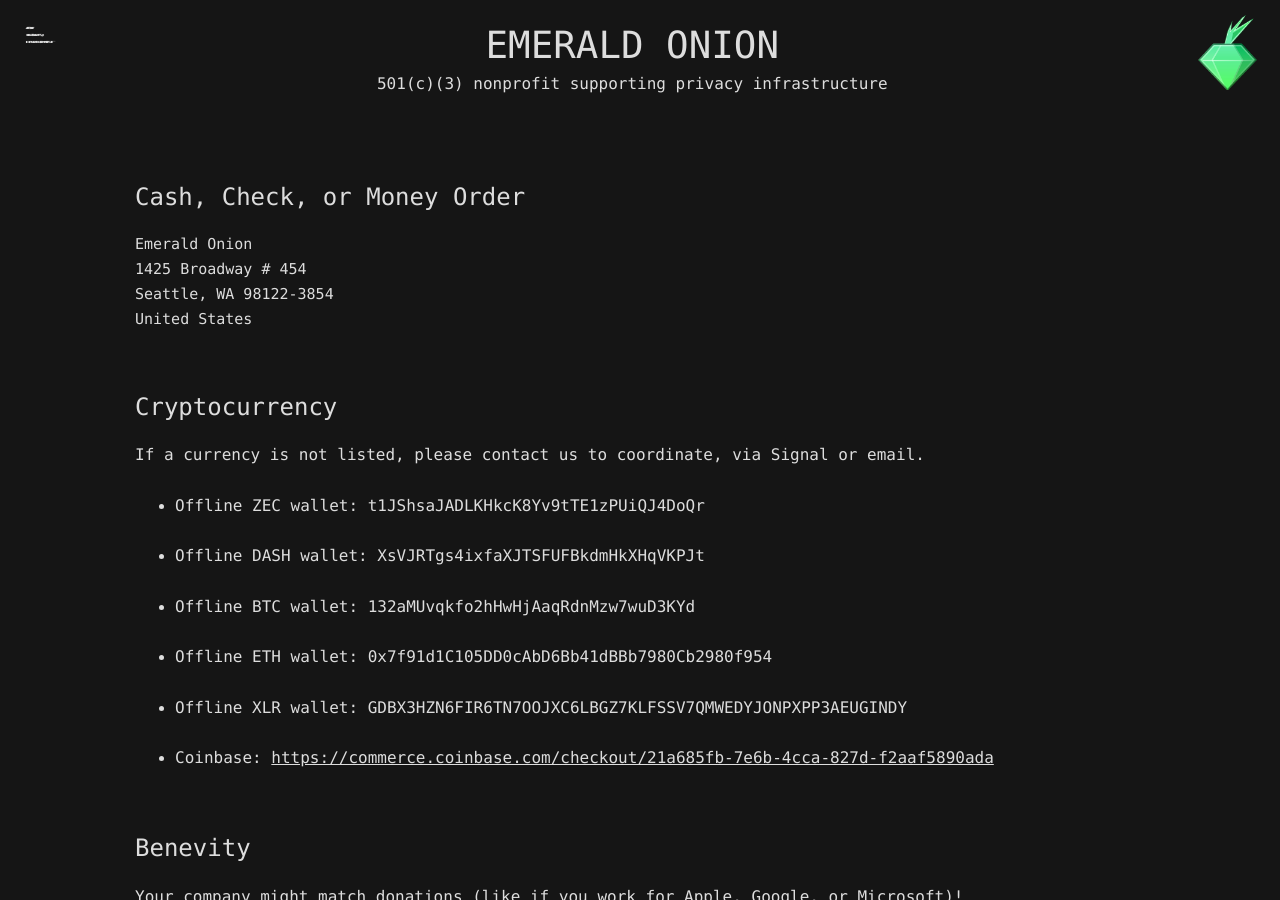
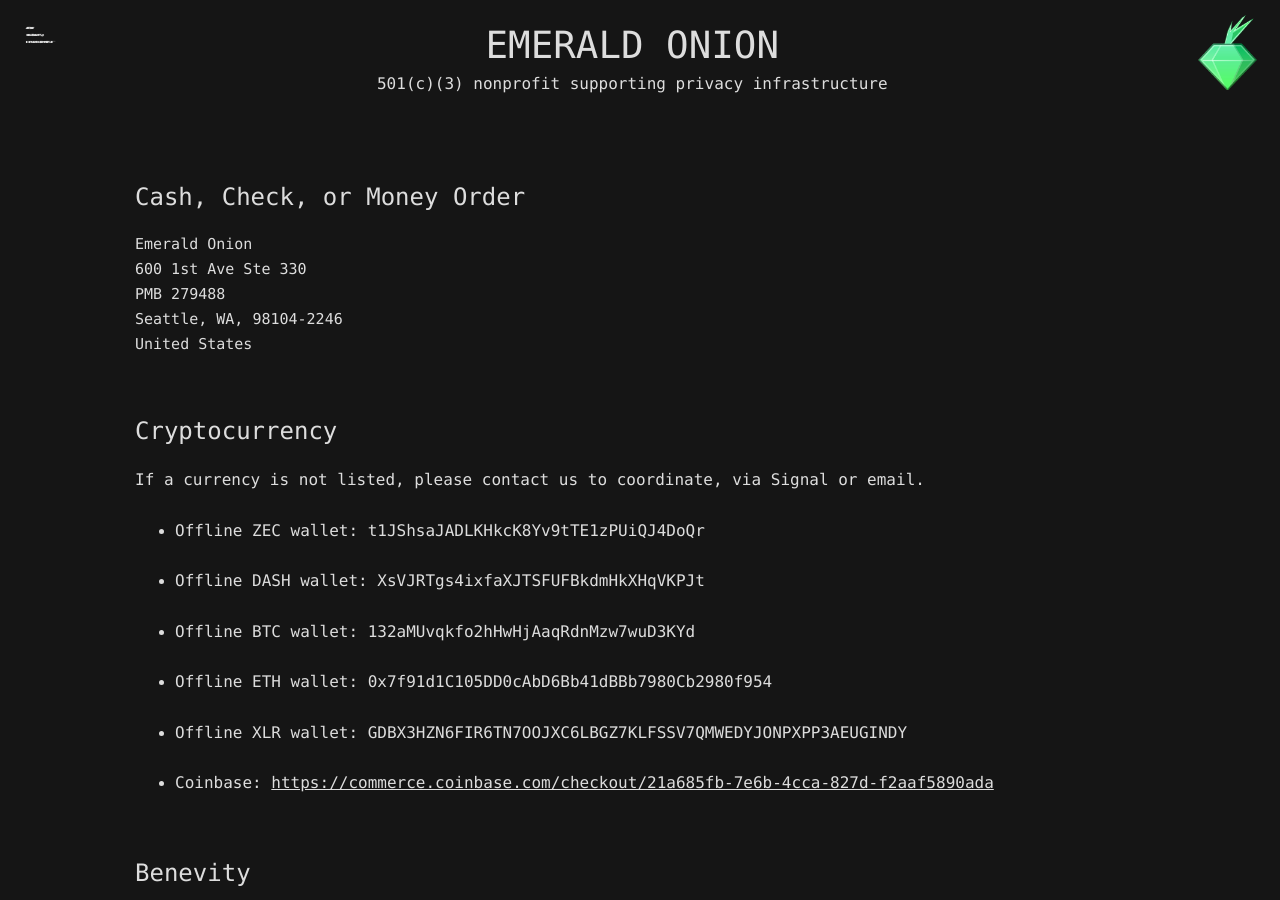
Before and after one commit to emeraldonion/emeraldonion.github.io, a Jekyll site: the page built from donate/index.markdown, in a window 1280 px wide and 900 px high, scrolled down 468 px. Built offline with Jekyll 4.4.1, drawn with Linux system fonts in a browser that asks for light colours; our own code applies the rules of GitHub Pages for plain Markdown files.

Commit message:
update donate page to markdown page

```diff
--- a/donate/index.markdown
+++ b/donate/index.markdown
@@ -13,25 +13,27 @@
 # Cash, Check, or Money Order
 
 <address>Emerald Onion
-<br />1425 Broadway # 454
-<br />Seattle, WA 98122-3854
-<br />United States</address>
+<br />600 1st Ave Ste 330
+<br />PMB 279488
+<br />Seattle, WA, 98104-2246
+<br />United States
+</address>
 
 # Cryptocurrency
 
 If a currency is not listed, please contact us to coordinate, via Signal or email.
 
-* Offline ZEC wallet: t1JShsaJADLKHkcK8Yv9tTE1zPUiQJ4DoQr
+- Offline ZEC wallet: t1JShsaJADLKHkcK8Yv9tTE1zPUiQJ4DoQr
 
-* Offline DASH wallet: XsVJRTgs4ixfaXJTSFUFBkdmHkXHqVKPJt
+- Offline DASH wallet: XsVJRTgs4ixfaXJTSFUFBkdmHkXHqVKPJt
 
-* Offline BTC wallet: 132aMUvqkfo2hHwHjAaqRdnMzw7wuD3KYd
+- Offline BTC wallet: 132aMUvqkfo2hHwHjAaqRdnMzw7wuD3KYd
 
-* Offline ETH wallet: 0x7f91d1C105DD0cAbD6Bb41dBBb7980Cb2980f954
+- Offline ETH wallet: 0x7f91d1C105DD0cAbD6Bb41dBBb7980Cb2980f954
 
-* Offline XLR wallet: GDBX3HZN6FIR6TN7OOJXC6LBGZ7KLFSSV7QMWEDYJONPXPP3AEUGINDY
+- Offline XLR wallet: GDBX3HZN6FIR6TN7OOJXC6LBGZ7KLFSSV7QMWEDYJONPXPP3AEUGINDY
 
-* Coinbase: <a href="https://commerce.coinbase.com/checkout/21a685fb-7e6b-4cca-827d-f2aaf5890ada" target="_blank">https://commerce.coinbase.com/checkout/21a685fb-7e6b-4cca-827d-f2aaf5890ada</a>
+- Coinbase: <a href="https://commerce.coinbase.com/checkout/21a685fb-7e6b-4cca-827d-f2aaf5890ada" target="_blank">https://commerce.coinbase.com/checkout/21a685fb-7e6b-4cca-827d-f2aaf5890ada</a>
 
 # Benevity
 
```
Also changed, not shown: donate/backup.html (renamed from donate/index.html).
